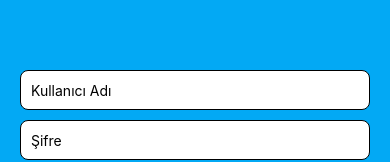
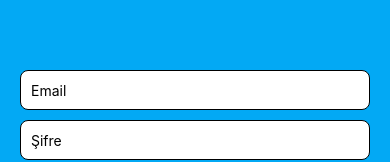
Before and after one commit to berkanankal/react-native-shop-app, a React Native app: screen /LoginPage in a window 390 px wide. Shown: the part 352-514 px from the top of the page. Built offline with nearby package versions, Linux system fonts and the light colour scheme.

Commit message:
login process completed

```diff
--- a/pages/Login/index.js
+++ b/pages/Login/index.js
@@ -1,9 +1,40 @@
+import { useState } from "react";
 import { Text, View, Image, TextInput, TouchableOpacity } from "react-native";
-import React from "react";
 import styles from "./Login.style";
 import { SafeAreaView } from "react-native-safe-area-context";
+import axios from "axios";
 
-const Login = () => {
+const Login = ({ navigation }) => {
+  const [formData, setFormData] = useState({
+    email: "",
+    password: "",
+  });
+  const [isLoading, setIsLoading] = useState(true);
+  const [error, setError] = useState(null);
+
+  const handleChange = (value, type) => {
+    setFormData({ ...formData, [type]: value });
+  };
+
+  const handleLogin = () => {
+    axios
+      .post("https://api.escuelajs.co/api/v1/auth/login", formData)
+      .then((response) => {
+        console.log(response.data);
+        navigation.navigate("ProductsPage");
+      })
+      .catch((error) => {
+        setError(error);
+      })
+      .finally(() => {
+        setIsLoading(false);
+      });
+  };
+
+  if (error) {
+    return <Text>Something went wrong!</Text>;
+  }
+
   return (
     <SafeAreaView style={styles.container}>
       <View style={styles.logo_container}>
@@ -14,9 +45,20 @@ const Login = () => {
         />
       </View>
       <View style={styles.body_container}>
-        <TextInput placeholder="Kullanıcı Adı" style={styles.input} />
-        <TextInput placeholder="Şifre" secureTextEntry style={styles.input} />
-        <TouchableOpacity style={styles.login_button}>
+        <TextInput
+          placeholder="Email"
+          style={styles.input}
+          onChangeText={(value) => handleChange(value, "email")}
+          value={formData.email}
+        />
+        <TextInput
+          placeholder="Şifre"
+          secureTextEntry
+          style={styles.input}
+          onChangeText={(value) => handleChange(value, "password")}
+          value={formData.password}
+        />
+        <TouchableOpacity style={styles.login_button} onPress={handleLogin}>
           <Text style={styles.login_button_text}>Giriş yap</Text>
         </TouchableOpacity>
       </View>
```
